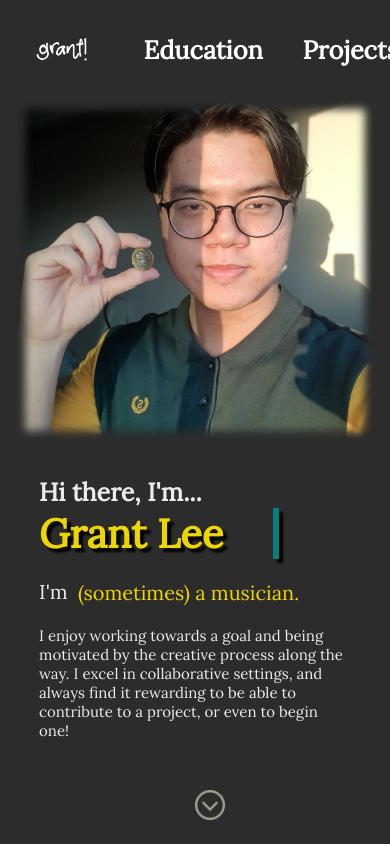
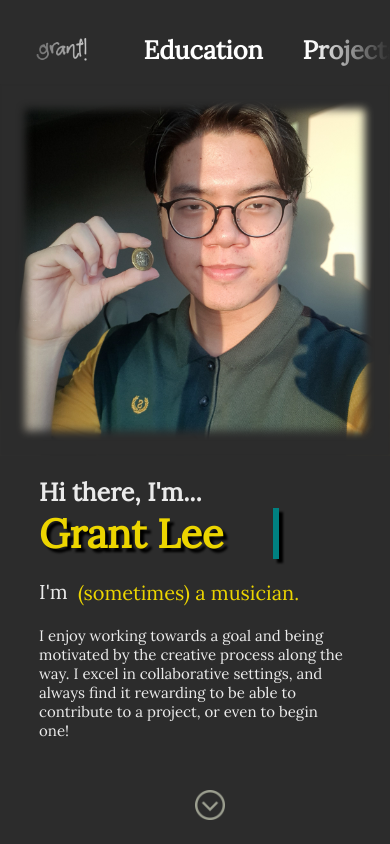
Before and after one commit to grrrrnt/personal-website, a React (Create React App) app: page / in a window 390 px wide. Shown: the top 844 px of the page. Built offline with nearby package versions, Linux system fonts and the light colour scheme; no server answers; a web font is replaced by a local one.

Commit message:
Added mobile navbar gradient

```diff
--- a/src/components/navbar/Navbar.css
+++ b/src/components/navbar/Navbar.css
@@ -140,6 +140,8 @@
     .navbar-wrapper {
         overflow: auto;
         white-space: nowrap;
+        mask-image: linear-gradient(0.25turn, transparent, black 30%, black 70%, transparent 100%);
+        -webkit-mask-image: linear-gradient(0.25turn, transparent, black 30%, black 80%, transparent 100%);
     }
 
     ::-webkit-scrollbar {
```
